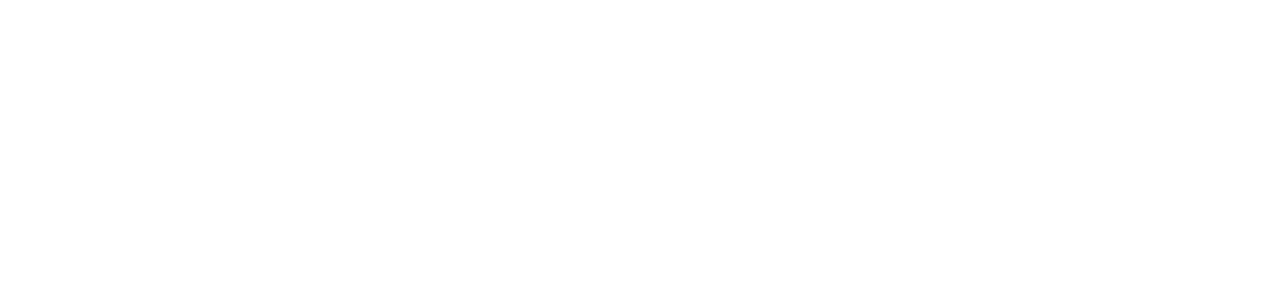
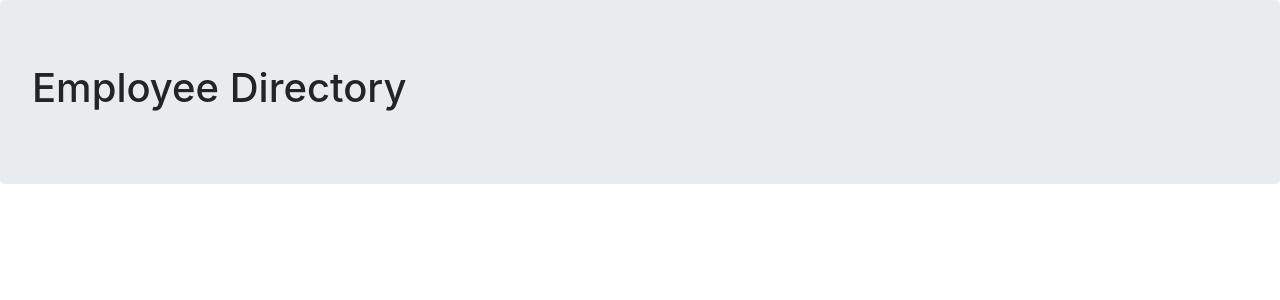
Before and after one commit to malenchite/employee-directory, a React (Create React App) app: page / in a window 1280 px wide. Shown: the top 300 px of the page. Built offline with nearby package versions, Linux system fonts and the light colour scheme.

Commit message:
Created basic page structure components

```diff
--- a/package.json
+++ b/package.json
@@ -7,6 +7,7 @@
     "@testing-library/jest-dom": "^5.11.10",
     "@testing-library/react": "^11.2.6",
     "@testing-library/user-event": "^12.8.3",
+    "bootstrap": "^4.6.0",
     "gh-pages": "^3.1.0",
     "react": "^17.0.2",
     "react-dom": "^17.0.2",
--- a/src/App.js
+++ b/src/App.js
@@ -1,7 +1,11 @@
+import Header from "./components/Header"
+import EmployeeList from "./components/EmployeeList"
 
 function App() {
   return (
     <div>
+      <Header />
+      <EmployeeList />
     </div>
   );
 }
--- /dev/null
+++ b/src/components/EmployeeList/index.js
@@ -0,0 +1,9 @@
+function EmployeeList() {
+  return (
+    <section>
+
+    </section>
+  )
+}
+
+export default EmployeeList;
--- /dev/null
+++ b/src/components/Header/index.js
@@ -0,0 +1,9 @@
+function Header() {
+  return (
+    <header className="jumbotron">
+      <h1>Employee Directory</h1>
+    </header>
+  );
+}
+
+export default Header;
--- a/src/index.js
+++ b/src/index.js
@@ -2,6 +2,7 @@
 import ReactDOM from 'react-dom';
 import './index.css';
 import App from './App';
+import 'bootstrap/dist/css/bootstrap.min.css';
 
 ReactDOM.render(
   <React.StrictMode>
```
Also changed, not shown: 1 other file (tests, documents, lock files or other folders).
